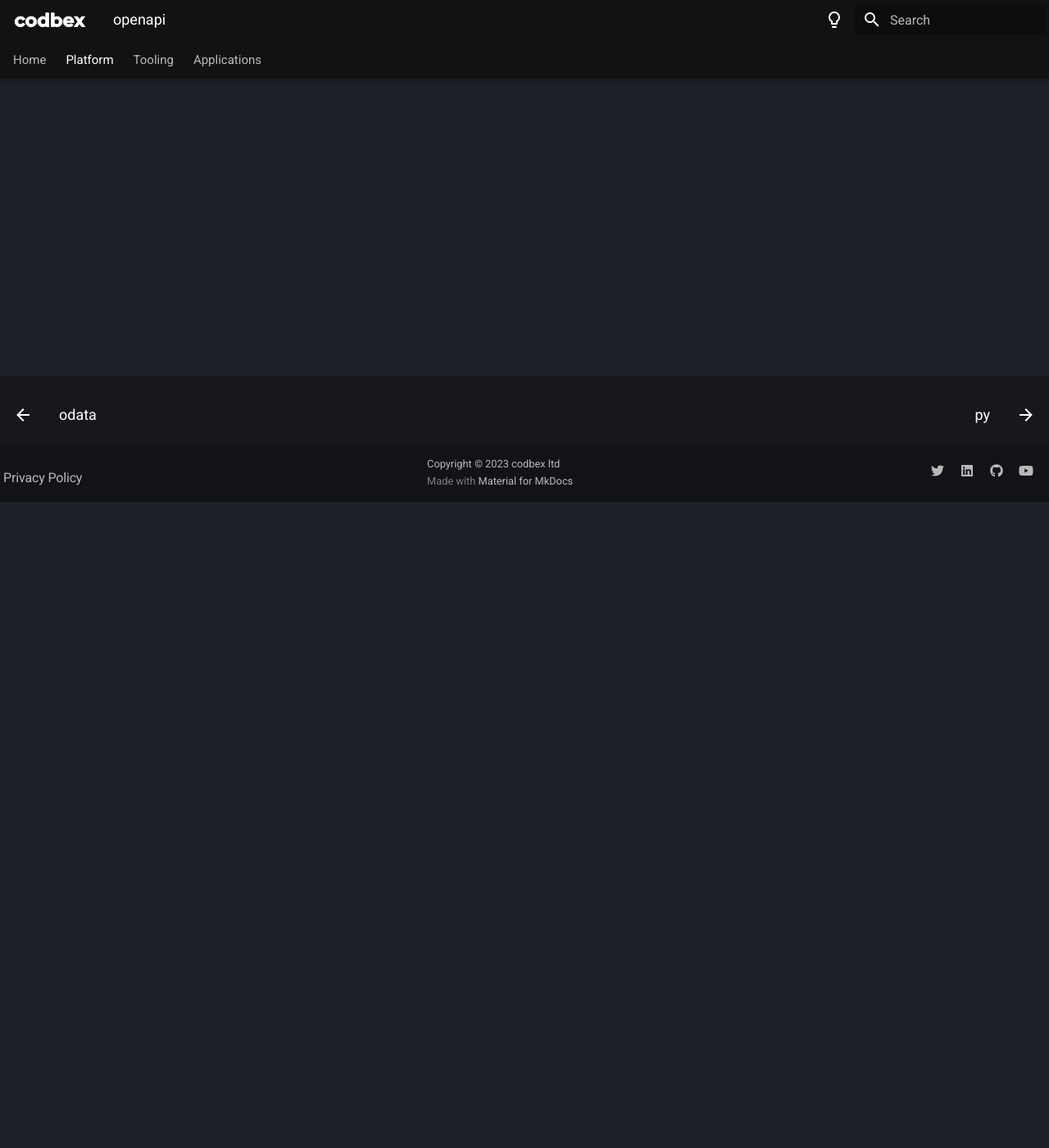
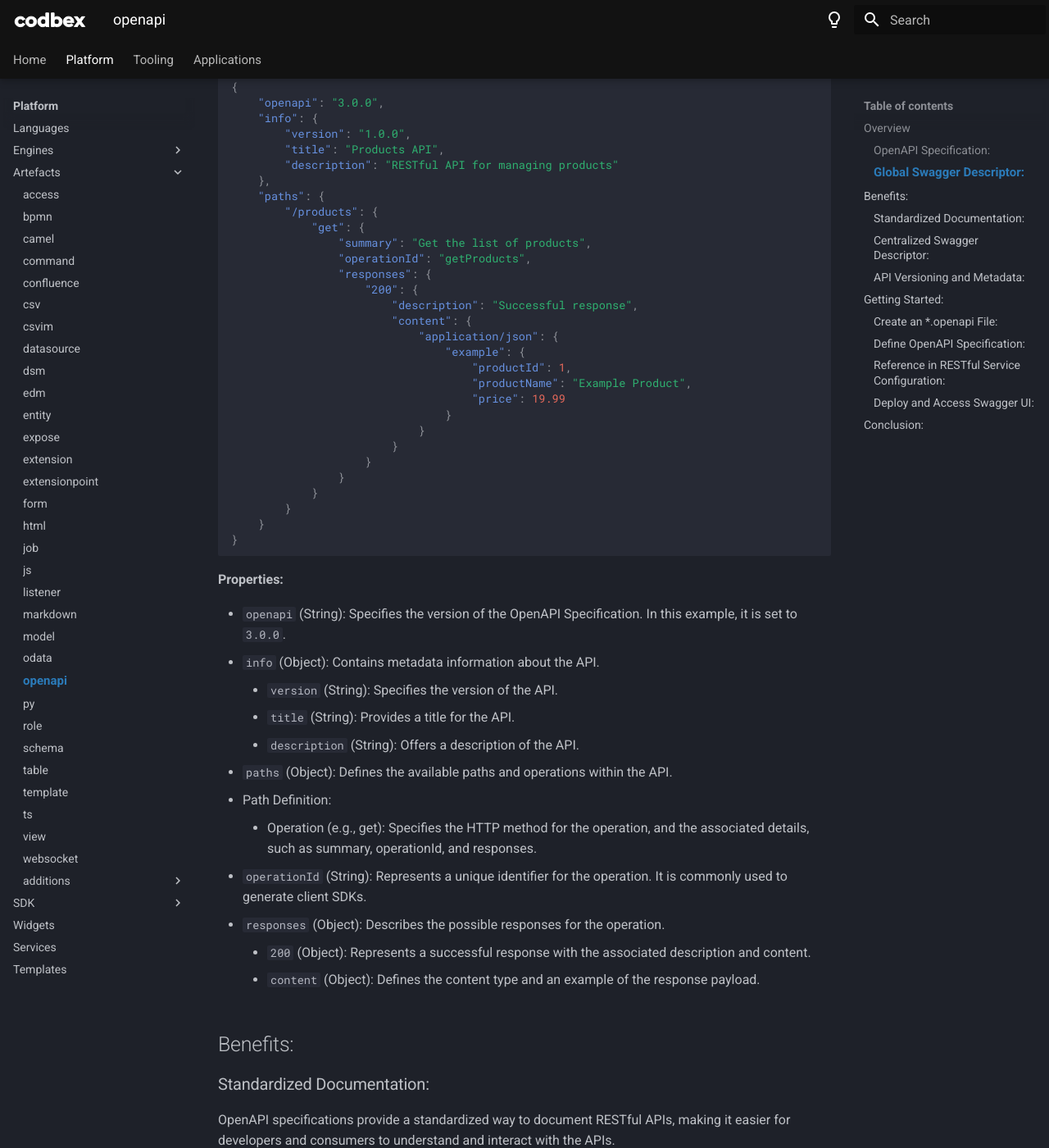
Before and after one commit to codbex/codbex-documentation, an MkDocs documentation site: the page built from docs/platform/artefacts/openapi.md, in a window 1280 px wide and 1400 px high, scrolled down 788 px. Shown: the whole window at 82% size. Built offline with MkDocs 1.6.1 and Material for MkDocs 9.7.7, drawn with Linux system fonts in a browser that asks for light colours; some of the changed text lies outside the part shown.

Commit message:
artefact pages for openapi

````diff
--- a/docs/platform/artefacts/openapi.md
+++ b/docs/platform/artefacts/openapi.md
@@ -1,3 +1,104 @@
 # OpenAPI
 
 > File extension: `*.openapi`
+
+## Overview
+
+In the `codbex` platform, the `*.openapi` artifact is used to define an OpenAPI-compliant specification for a given RESTful service. This specification contributes to the global Swagger descriptor for the server instance, providing a standardized way to document and describe the RESTful APIs exposed by the `codbex` application.
+
+Here's an overview of its usage:
+
+### OpenAPI Specification:
+
+The OpenAPI Specification (OAS), formerly known as Swagger Specification, is a standardized format to describe and document RESTful APIs. The `*.openapi` artifact in the platform allows developers to provide an OpenAPI-compliant specification for a specific RESTful service.
+
+### Global Swagger Descriptor:
+
+The OpenAPI specification contributed by the `*.openapi` artifact becomes part of the global Swagger descriptor for the server instance. The global Swagger descriptor aggregates the OpenAPI specifications of all RESTful services, providing a centralized and comprehensive API documentation.
+
+Example:
+
+```json
+// products.openapi
+{
+    "openapi": "3.0.0",
+    "info": {
+        "version": "1.0.0",
+        "title": "Products API",
+        "description": "RESTful API for managing products"
+    },
+    "paths": {
+        "/products": {
+            "get": {
+                "summary": "Get the list of products",
+                "operationId": "getProducts",
+                "responses": {
+                    "200": {
+                        "description": "Successful response",
+                        "content": {
+                            "application/json": {
+                                "example": {
+                                    "productId": 1,
+                                    "productName": "Example Product",
+                                    "price": 19.99
+                                }
+                            }
+                        }
+                    }
+                }
+            }
+        }
+    }
+}
+```
+
+**Properties:**
+
+* `openapi` (String): Specifies the version of the OpenAPI Specification. In this example, it is set to `3.0.0`.
+* `info` (Object): Contains metadata information about the API.
+    * `version` (String): Specifies the version of the API.
+    * `title` (String): Provides a title for the API.
+    * `description` (String): Offers a description of the API.
+* `paths` (Object): Defines the available paths and operations within the API.
+* Path Definition:
+    * Operation (e.g., get): Specifies the HTTP method for the operation, and the associated details, such as summary, operationId, and responses.
+* `operationId` (String): Represents a unique identifier for the operation. It is commonly used to generate client SDKs.
+* `responses` (Object): Describes the possible responses for the operation.
+    * `200` (Object): Represents a successful response with the associated description and content.
+    * `content` (Object): Defines the content type and an example of the response payload.
+
+## Benefits:
+
+### Standardized Documentation:
+
+OpenAPI specifications provide a standardized way to document RESTful APIs, making it easier for developers and consumers to understand and interact with the APIs.
+
+### Centralized Swagger Descriptor:
+
+The OpenAPI specifications contributed by various *.openapi artifacts are centralized in the global Swagger descriptor, providing a comprehensive view of all APIs exposed by the server instance.
+
+### API Versioning and Metadata:
+
+OpenAPI specifications include metadata such as API version, title, and description, helping in versioning and providing essential information about the API.
+
+## Getting Started:
+
+### Create an `*.openapi` File:
+
+Create a new *.openapi file or modify an existing one based on your specific RESTful service.
+
+### Define OpenAPI Specification:
+
+Use the OpenAPI Specification (OAS) to define details such as the API version, title, description, paths, and operations.
+
+### Reference in RESTful Service Configuration:
+
+Reference the `*.openapi` file in the configuration of the corresponding RESTful service (e.g., *.js file).
+
+### Deploy and Access Swagger UI:
+
+Deploy your `codbex` application and access the Swagger UI endpoint (`/api-docs`) to view the centralized Swagger documentation, including your API.
+
+## Conclusion:
+
+The `*.openapi` artifact in the `codbex` platform allows developers to provide OpenAPI-compliant specifications for their RESTful services, contributing to the global Swagger descriptor. This standardized documentation enhances API discoverability and fosters a consistent and well-documented API development process.
````
